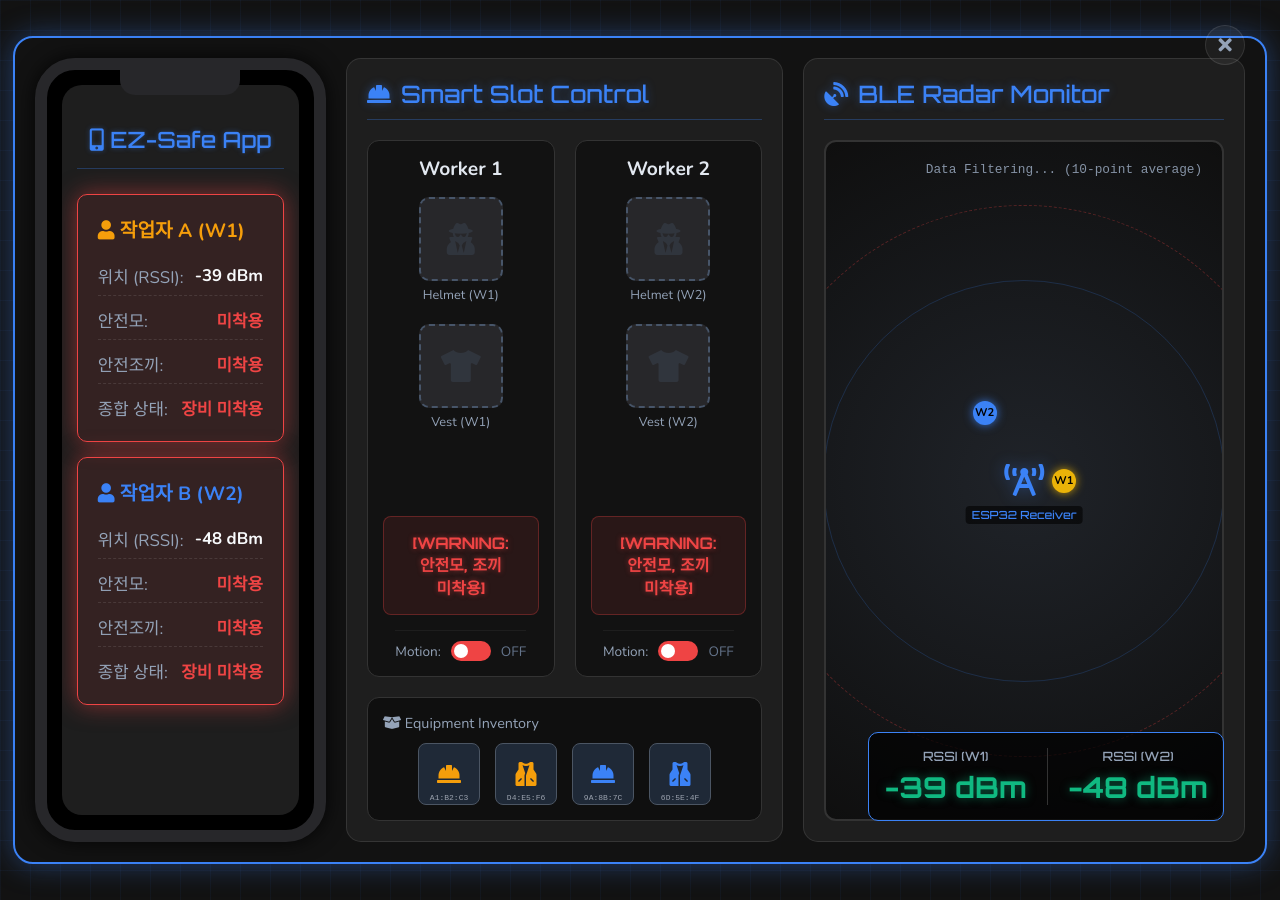
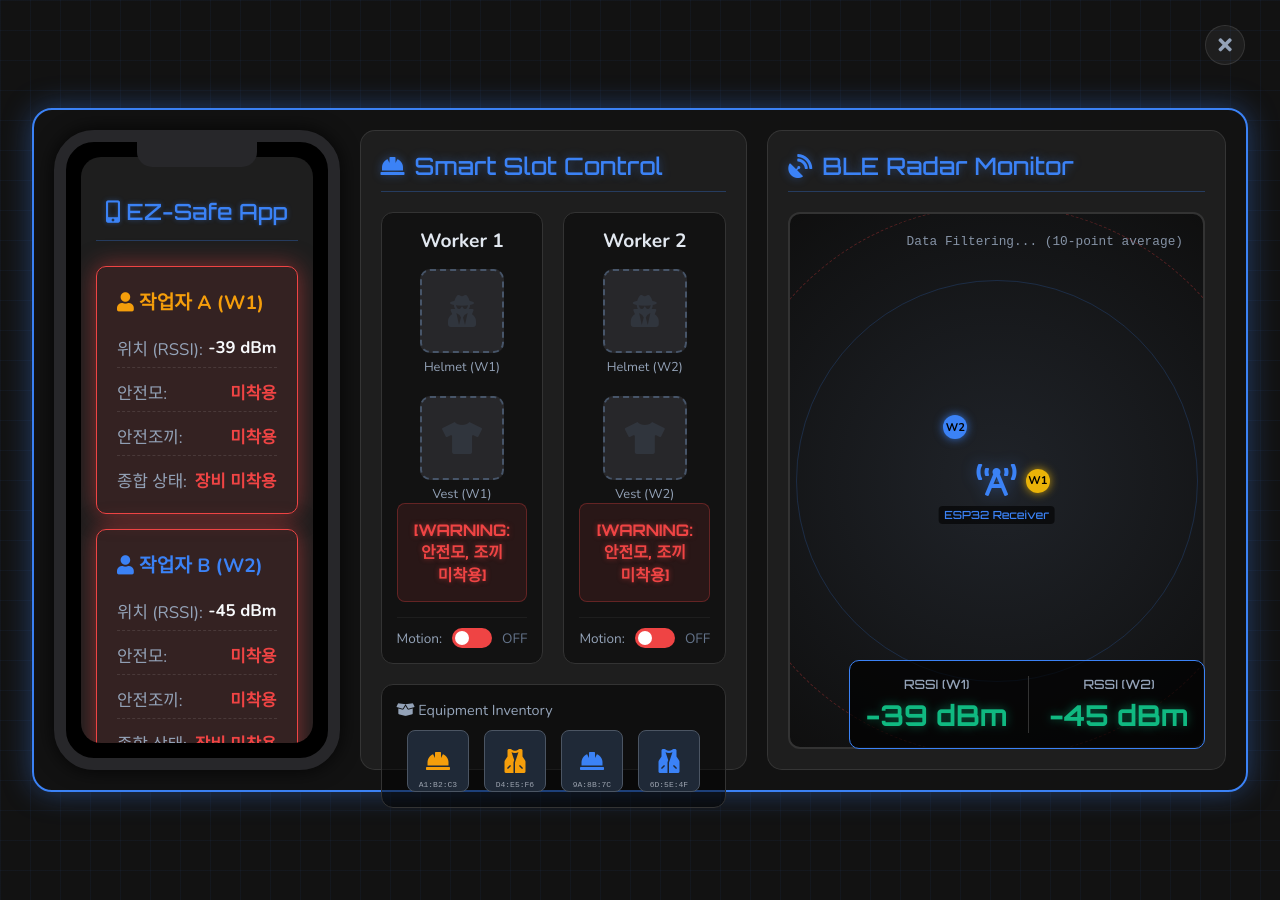
Before and after one commit to lee-myeong-eun/lee-myeong-eun.github.io, a Jekyll site: the page built from _pages/ezsafe-simulator.html, in a window 1280 px wide. Built offline with Jekyll 4.4.1, drawn with Linux system fonts in a browser that asks for light colours.

Commit message:
Restore perfect 7ab22ff layout ratios exactly as requested while keeping enhanced readability

```diff
--- a/_pages/ezsafe-simulator.html
+++ b/_pages/ezsafe-simulator.html
@@ -74,10 +74,10 @@
 
         .simulator-container {
             display: flex;
-            width: 98vw;
-            max-width: 1800px;
-            height: 92vh;
-            min-height: 700px;
+            width: 95vw;
+            max-width: 1600px;
+            aspect-ratio: 16 / 9;
+            max-height: 90vh;
             background: rgba(18, 18, 18, 0.95);
             border: 2px solid var(--border-neon);
             border-radius: 20px;
@@ -104,7 +104,8 @@
 
         /* 중앙 스마트 슬롯 영역 (원래 좌측) */
         .left-panel {
-            flex: 2;
+            flex: 1;
+            max-width: 380px;
             display: flex;
             flex-direction: column;
             background: var(--panel-bg);
@@ -339,8 +340,7 @@
 
         /* 우측 관제 레이더 영역 (원래 우측) */
         .right-panel {
-            flex: 1.2;
-            min-width: 400px;
+            flex: 1.8;
             display: flex;
             flex-direction: column;
             background: var(--panel-bg);
@@ -571,8 +571,8 @@
 
         /* 스마트폰 UI 스타일 */
         .phone-panel {
-            flex: 1.2;
-            max-width: 450px;
+            flex: 1;
+            max-width: 380px;
             background: #000;
             border: 12px solid #27272a;
             border-radius: 40px;
```
